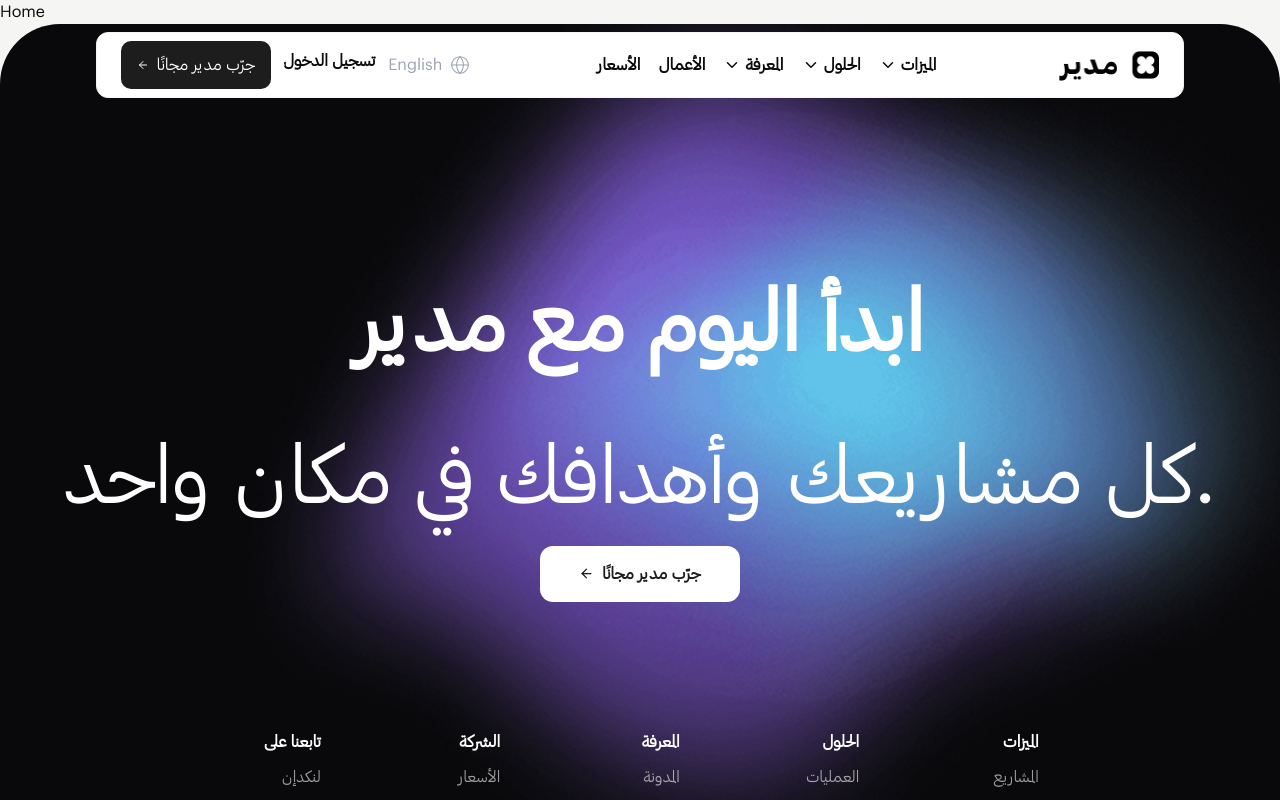
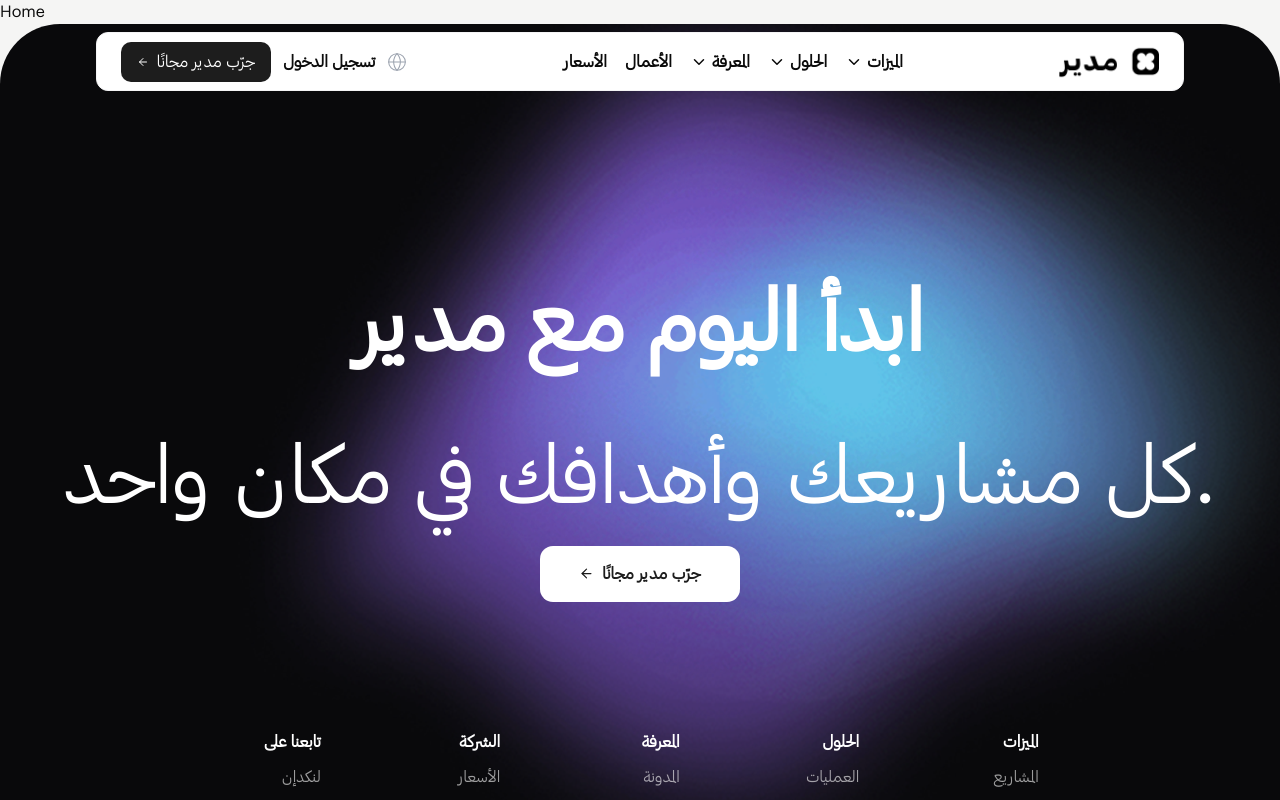
Before and after one commit to MudeerHQ/mudeerWebsite, a Next.js app: page /en in a window 1280 px wide. Shown: the top 800 px of the page. Built offline with nearby package versions, Linux system fonts and the light colour scheme.

Commit message:
edit select change language

```diff
--- a/src/components/LocaleSwitcher.tsx
+++ b/src/components/LocaleSwitcher.tsx
@@ -1,19 +1,32 @@
-import {useLocale, useTranslations} from 'next-intl';
+// import {useLocale, useTranslations} from 'next-intl';
 
-import LocaleSwitcherSelect from './LocaleSwitcherSelect';
-import { routing } from '../i18n/routing';
+// import LocaleSwitcherSelect from './LocaleSwitcherSelect';
+// import { routing } from '../i18n/routing';
+
+// export default function LocaleSwitcher() {
+//   const t = useTranslations('LocaleSwitcher');
+//   const locale = useLocale();
+
+//   return (
+//     <LocaleSwitcherSelect defaultValue={locale} label={t('label')}>
+//       {routing.locales.map((cur) => (
+//         <option key={cur} value={cur} >
+//           {t('locale', {locale: cur})}
+//         </option>
+//       ))}
+//     </LocaleSwitcherSelect>
+//   );
+// }
+
+
+import { useLocale, useTranslations } from "next-intl";
+import LocaleSwitcherButton from "./LocaleSwitcherButton";
+
+type Locale = "en" | "ar"; // Ensure correct type
 
 export default function LocaleSwitcher() {
-  const t = useTranslations('LocaleSwitcher');
-  const locale = useLocale();
+  const t = useTranslations("LocaleSwitcher");
+  const locale = useLocale() as Locale; // ✅ Fix: Cast `locale` to `Locale`
 
-  return (
-    <LocaleSwitcherSelect defaultValue={locale} label={t('label')}>
-      {routing.locales.map((cur) => (
-        <option key={cur} value={cur} >
-          {t('locale', {locale: cur})}
-        </option>
-      ))}
-    </LocaleSwitcherSelect>
-  );
+  return <LocaleSwitcherButton currentLocale={locale} label={t("label")} />;
 }
--- /dev/null
+++ b/src/components/LocaleSwitcherButton.tsx
@@ -0,0 +1,115 @@
+// /* eslint-disable @typescript-eslint/no-explicit-any */
+// "use client";
+
+// import clsx from "clsx";
+// import { useParams } from "next/navigation";
+// import { ChangeEvent, ReactNode, useTransition } from "react";
+// import { usePathname, useRouter } from "../i18n/routing";
+// import { Globe } from "lucide-react";
+
+// type Props = {
+//   children: ReactNode;
+//   defaultValue: string;
+//   label: string;
+// };
+
+// export default function LocaleSwitcherSelect({
+//   children,
+//   defaultValue,
+//   label,
+// }: Props) {
+//   const router = useRouter();
+//   const [isPending, startTransition] = useTransition();
+//   const pathname = usePathname();
+//   const params = useParams();
+
+//   function onSelectChange(event: ChangeEvent<HTMLSelectElement>) {
+//     const nextLocale = event.target.value as any;
+//     startTransition(() => {
+//       router.replace(
+//         // @ts-expect-error -- TypeScript will validate that only known `params`
+//         // are used in combination with a given `pathname`. Since the two will
+//         // always match for the current route, we can skip runtime checks.
+//         { pathname, params },
+//         { locale: nextLocale }
+//       );
+//     });
+//   }
+
+//   return (
+//     <label
+//       className={clsx(
+//         "relative text-gray-400",
+//         isPending && "transition-opacity [&:disabled]:opacity-30"
+//       )}
+//     >
+//       <p className="sr-only">{label}</p>
+//       <span className="pointer-events-none absolute right-1 top-[14px]">
+//         <Globe size={20} strokeWidth={1.25} />
+//       </span>
+//       <select
+//         className="inline-flex appearance-none bg-transparent py-3 cursor-pointer pr-8 focus:outline-none focus:ring-0 focus:border-transparent"
+//         defaultValue={defaultValue}
+//         disabled={isPending}
+//         onChange={onSelectChange}
+//       >
+//         {children}
+//       </select>
+//       {/* <span className="pointer-events-none absolute left-0 top-[12px]">
+//         <ChevronDown />
+//       </span> */}
+//     </label>
+//   );
+// }
+
+
+"use client";
+
+import { useTransition } from "react";
+import { usePathname, useRouter } from "../i18n/routing";
+import { Globe } from "lucide-react";
+import { useSearchParams } from "next/navigation"; // ✅ Use search params instead of params
+import { routing } from "../i18n/routing";
+
+type Locale = "en" | "ar";
+
+type Props = {
+  currentLocale: Locale;
+  label: string;
+};
+
+export default function LocaleSwitcherButton({ currentLocale, label }: Props) {
+  const router = useRouter();
+  const [isPending, startTransition] = useTransition();
+  const pathname = usePathname();
+  const searchParams = useSearchParams(); // ✅ Get current search parameters
+
+  function toggleLanguage() {
+    const locales: Locale[] = [...routing.locales] as Locale[];
+    const currentIndex = locales.indexOf(currentLocale);
+    const nextLocale = locales[(currentIndex + 1) % locales.length];
+
+    startTransition(() => {
+      router.replace(
+        {
+          pathname,
+          query: Object.fromEntries(searchParams.entries()), // ✅ Preserve existing query params
+        },
+        { locale: nextLocale }
+      );
+    });
+  }
+
+  return (
+    <button
+      className={`relative text-gray-400 hover:text-gray-600 transition ${
+        isPending ? "opacity-50 cursor-not-allowed" : ""
+      }`}
+      onClick={toggleLanguage}
+      disabled={isPending}
+      title={label}
+    >
+      <Globe size={20} strokeWidth={1.25} />
+    </button>
+  );
+}
--- a/src/components/LocaleSwitcherSelect.tsx
+++ /dev/null
@@ -1,63 +0,0 @@
-/* eslint-disable @typescript-eslint/no-explicit-any */
-"use client";
-
-import clsx from "clsx";
-import { useParams } from "next/navigation";
-import { ChangeEvent, ReactNode, useTransition } from "react";
-import { usePathname, useRouter } from "../i18n/routing";
-import { Globe } from "lucide-react";
-
-type Props = {
-  children: ReactNode;
-  defaultValue: string;
-  label: string;
-};
-
-export default function LocaleSwitcherSelect({
-  children,
-  defaultValue,
-  label,
-}: Props) {
-  const router = useRouter();
-  const [isPending, startTransition] = useTransition();
-  const pathname = usePathname();
-  const params = useParams();
-
-  function onSelectChange(event: ChangeEvent<HTMLSelectElement>) {
-    const nextLocale = event.target.value as any;
-    startTransition(() => {
-      router.replace(
-        // @ts-expect-error -- TypeScript will validate that only known `params`
-        // are used in combination with a given `pathname`. Since the two will
-        // always match for the current route, we can skip runtime checks.
-        { pathname, params },
-        { locale: nextLocale }
-      );
-    });
-  }
-
-  return (
-    <label
-      className={clsx(
-        "relative text-gray-400",
-        isPending && "transition-opacity [&:disabled]:opacity-30"
-      )}
-    >
-      <p className="sr-only">{label}</p>
-      <span className="pointer-events-none absolute right-1 top-[14px]">
-        <Globe size={20} strokeWidth={1.25} />
-      </span>
-      <select
-        className="inline-flex appearance-none bg-transparent py-3 cursor-pointer pr-8 focus:outline-none focus:ring-0 focus:border-transparent"
-        defaultValue={defaultValue}
-        disabled={isPending}
-        onChange={onSelectChange}
-      >
-        {children}
-      </select>
-      {/* <span className="pointer-events-none absolute left-0 top-[12px]">
-        <ChevronDown />
-      </span> */}
-    </label>
-  );
-}
```
